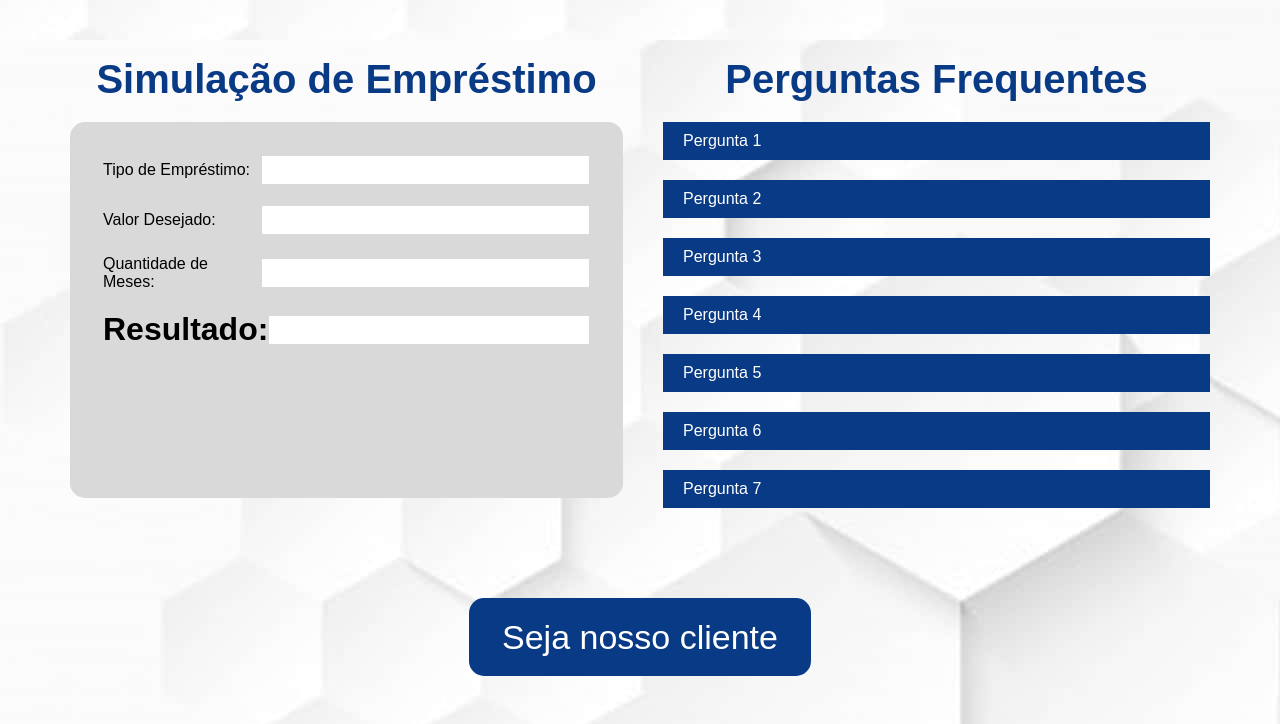
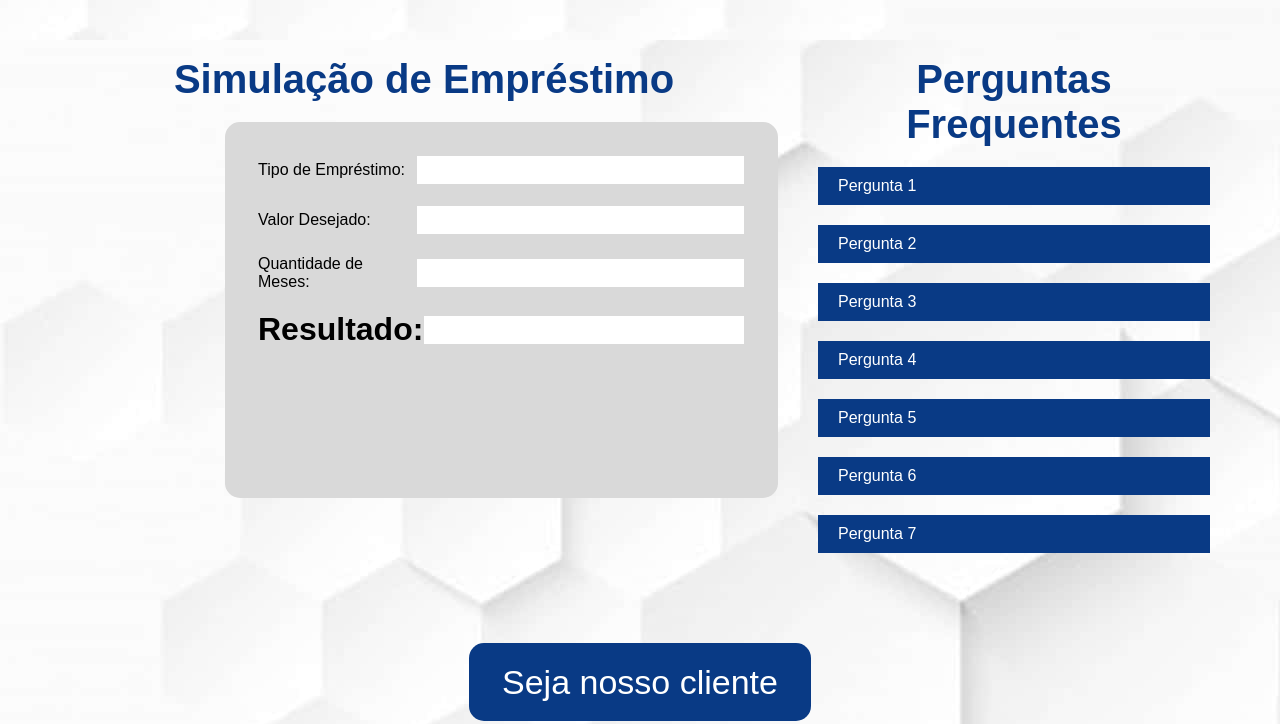
Before and after one commit to BrunoWierzbicki/RoyalBank, a plain HTML site: page emprestimos.html in a window 1280 px wide. Shown: the part 1040-1764 px from the top of the page. Drawn offline with Linux system fonts and the light colour scheme; a web font is replaced by a local one.

Commit message:
Update styles.css

```diff
--- a/styles.css
+++ b/styles.css
@@ -266,6 +266,7 @@ header:hover .header-menu {
     flex-direction: column;
     gap: 20px;
     border-radius: 15px;
+    margin-left: 155px;
 }
 
 .form-field {
```
